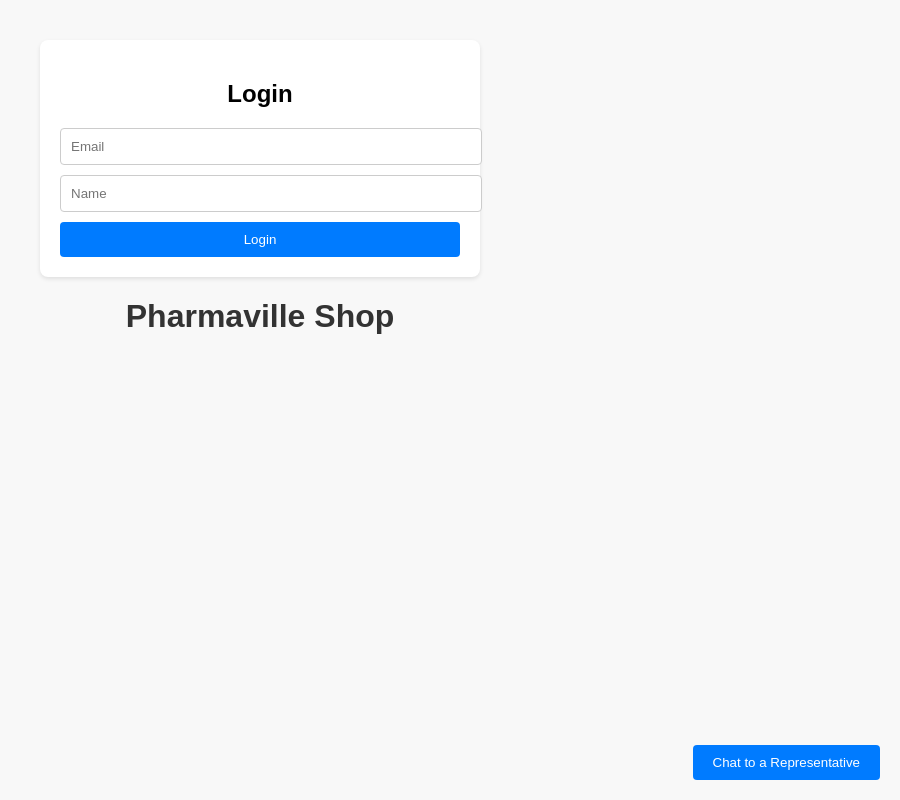
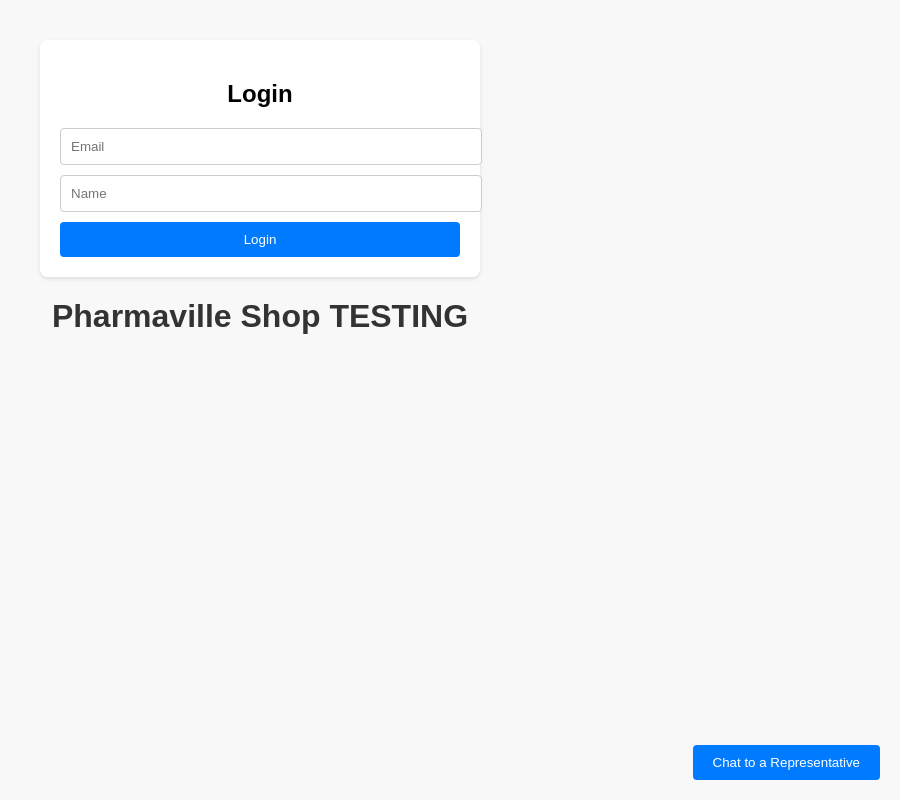
Before and after one commit to PharmavilleVancouverWEB/PharmavileShopProto, a website: page index.html in a window 1280 px wide. Shown: the whole page, without its empty margins (380-1280 px from the left). Drawn offline with Linux system fonts and the light colour scheme.

Commit message:
Update index.html

```diff
--- a/index.html
+++ b/index.html
@@ -14,7 +14,7 @@
         <input type="text" id="login-name" placeholder="Name" required>
         <button onclick="login()">Login</button>
     </div>
-    <h1>Pharmaville Shop</h1>
+    <h1>Pharmaville Shop TESTING</h1>
     <div id="cart">
         <h2>Cart</h2>
         <div id="cart-items"></div>
```
